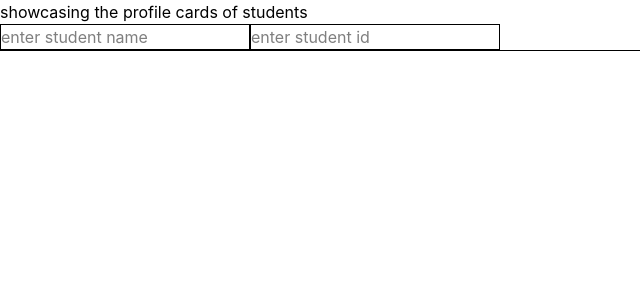
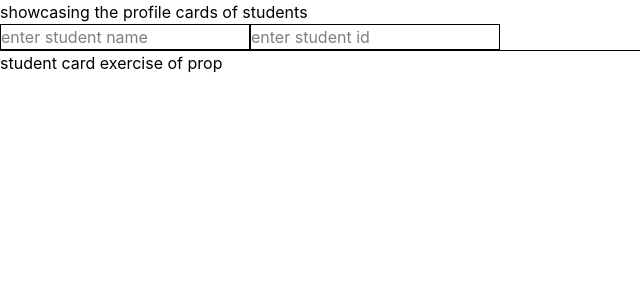
Before and after one commit to vtslforge/Learning-Journey, a React (Vite) app in the folder REACT/COMPONENT_BUILDER/: page /profileproject in a window 1280 px wide. Shown: the top 300 px of the page, without its empty margins (0-640 px from the left). Built offline with nearby package versions, Linux system fonts and the light colour scheme.

Commit message:
more on props

```diff
--- /dev/null
+++ b/REACT/COMPONENT_BUILDER/src/Exercise/Card.tsx
@@ -0,0 +1,16 @@
+type prop = {
+    sname: string
+    sid: string
+}
+const Card = ({ sname, sid }: prop) => {
+    return (
+        <div>
+            <p>student card exercise of prop</p>
+            <p>{sname}</p>
+            <p>{sid}</p>
+
+        </div>
+    )
+}
+
+export default Card
--- a/REACT/COMPONENT_BUILDER/src/Exercise/ProfileShowcaseProject.tsx
+++ b/REACT/COMPONENT_BUILDER/src/Exercise/ProfileShowcaseProject.tsx
@@ -1,4 +1,5 @@
 import { useState } from "react"
+import Card from "./Card"
 
 
 const ProfileShowcaseProject = () => {
@@ -30,6 +31,11 @@ const ProfileShowcaseProject = () => {
             <hr />
             <p>{sname}</p>
             <p>{sid}</p>
+            <Card
+                sname={sname}
+                sid={sid}
+
+            />
         </div>
     )
 }
--- a/REACT/COMPONENT_BUILDER/src/Home.tsx
+++ b/REACT/COMPONENT_BUILDER/src/Home.tsx
@@ -1,10 +1,18 @@
+import Card from "./Exercise/Card"
 
 const Home = () => {
   return (
     <div>
+      <Card
+
+      sname={sname}
+      sid={sid}
+      />
 
     </div>
   )
 }
 
 export default Home
+
+// task to lift up the state - undone
```
